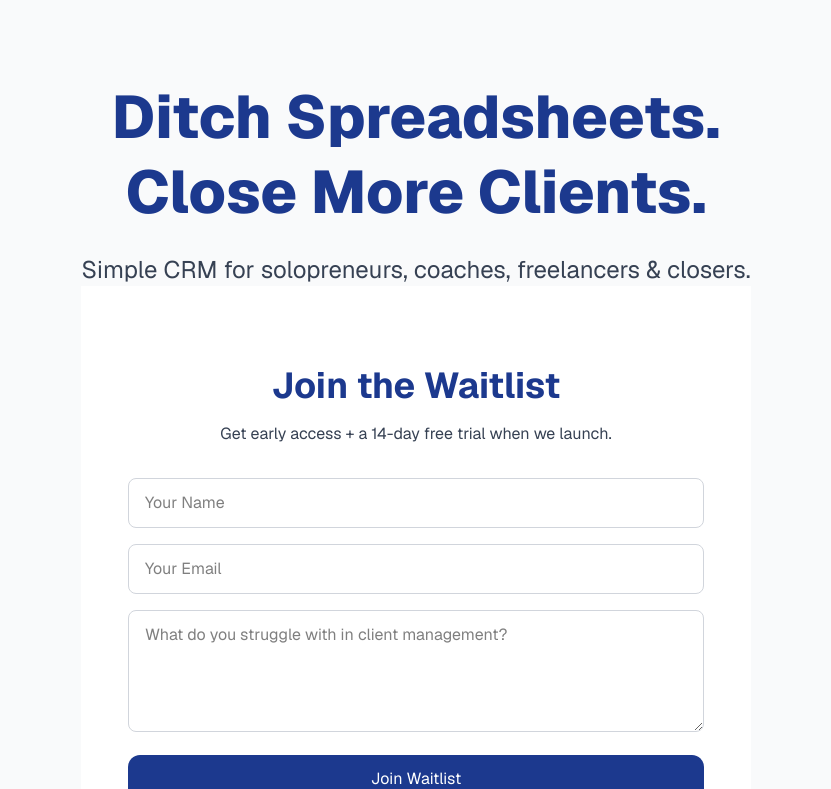
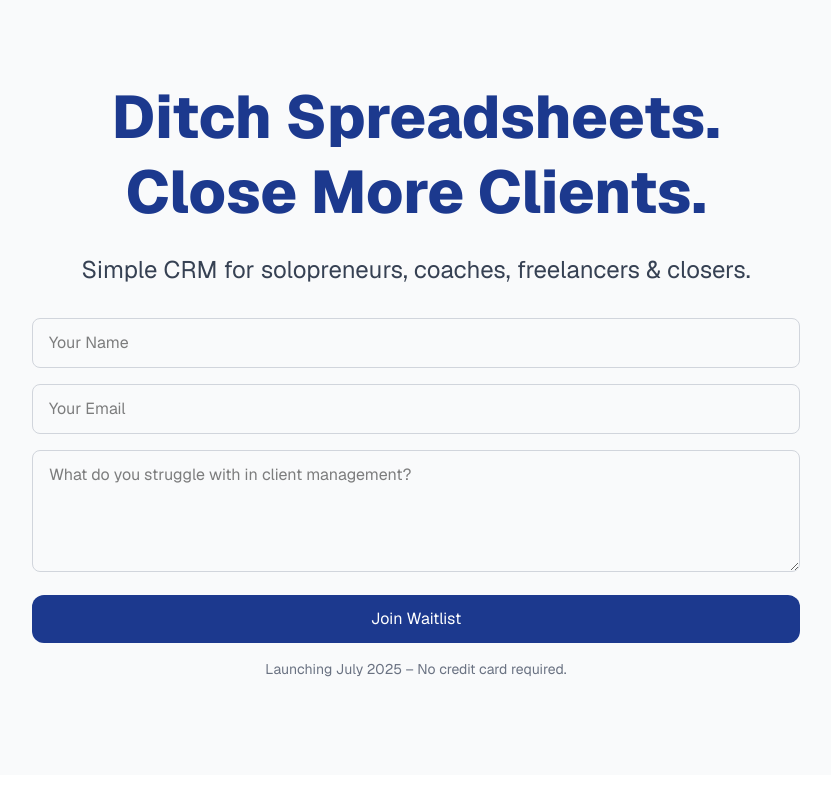
Before and after one commit to S-Somsekhar/clientnest-landing, a Next.js app: page / in a window 1280 px wide. Shown: the top 789 px of the page, without its empty margins (224-1055 px from the left). Built offline with nearby package versions, Linux system fonts and the light colour scheme.

Commit message:
added google analytics

```diff
--- /dev/null
+++ b/src/app/components/WaitlistForm.js
@@ -0,0 +1,51 @@
+// app/components/WaitlistForm.js
+"use client";
+
+export default function WaitlistForm() {
+  return (
+    <form
+      action="https://submit-form.com/bzWHu1l6p"
+      method="POST"
+      className="mt-8 space-y-4 text-left"
+    >
+      <input type="hidden" name="_redirect" value="/success" />
+      <input type="checkbox" name="_honeypot" className="hidden" style={{ display: "none" }} />
+
+      <input
+        type="text"
+        name="name"
+        placeholder="Your Name"
+        className="w-full px-4 py-3 rounded-lg border border-gray-300 text-black focus:ring-2 focus:ring-blue-900 focus:outline-none focus:border-blue-900 transition"
+        required
+      />
+      <input
+        type="email"
+        name="email"
+        placeholder="Your Email"
+        className="w-full px-4 py-3 rounded-lg border border-gray-300 text-black focus:ring-2 focus:ring-blue-900 focus:outline-none focus:border-blue-900 transition"
+        required
+      />
+      <textarea
+        name="message"
+        placeholder="What do you struggle with in client management?"
+        className="w-full px-4 py-3 rounded-lg border border-gray-300 text-black focus:ring-2 focus:ring-blue-900 focus:outline-none focus:border-blue-900 transition"
+        rows="4"
+      ></textarea>
+
+      <button
+        type="submit"
+        className="w-full bg-blue-900 text-white py-3 rounded-xl hover:bg-blue-800 active:bg-blue-950 transition-colors"
+        onClick={() => {
+          if (typeof window !== "undefined" && window.gtag) {
+            window.gtag("event", "join_waitlist_click", {
+              event_category: "CTA",
+              event_label: "Join Waitlist Section",
+            });
+          }
+        }}
+      >
+        Join Waitlist
+      </button>
+    </form>
+  );
+}
--- a/src/app/layout.js
+++ b/src/app/layout.js
@@ -30,10 +30,22 @@ export const metadata = {
 export default function RootLayout({ children }) {
   return (
     <html lang="en">
-      <head />
-      <body
-        className={`${geistSans.variable} ${geistMono.variable} antialiased`}
-      >
+      <head>
+        {/* Google Analytics */}
+        <script async src="https://www.googletagmanager.com/gtag/js?id=G-G5BJJRCYVL"></script>
+        <script
+          dangerouslySetInnerHTML={{
+            __html: `
+              window.dataLayer = window.dataLayer || [];
+              function gtag(){dataLayer.push(arguments);}
+              gtag('js', new Date());
+              gtag('config', 'G-G5BJJRCYVL');
+            `,
+          }}
+        />
+      </head>
+
+      <body className={`${geistSans.variable} ${geistMono.variable} antialiased`}>
         {children}
       </body>
     </html>
--- a/src/app/page.js
+++ b/src/app/page.js
@@ -1,5 +1,6 @@
 // src/app/page.js
 import Image from "next/image";
+import WaitlistForm from "./components/WaitlistForm";
 export const metadata = {
   title: 'ClientNest – Close More Clients, Effortlessly',
   description: 'Ditch spreadsheets. Organize your leads, follow-ups, and deals – all in one smart CRM.',
@@ -17,49 +18,7 @@ export default function Home() {
           Simple CRM for solopreneurs, coaches, freelancers & closers.
         </p>
 
-        <section className="w-full bg-white py-20 px-6">
-          <div className="max-w-xl mx-auto text-center">
-            <h2 className="text-3xl md:text-4xl font-bold text-blue-900">Join the Waitlist</h2>
-            <p className="mt-4 text-gray-700">Get early access + a 14-day free trial when we launch.</p>
-
-            <form
-              action="https://submit-form.com/bzWHu1l6p"
-              method="POST"
-              className="mt-8 space-y-4 text-left"
-            >
-              <input type="hidden" name="_redirect" value="/success" />
-              <input type="checkbox" name="_honeypot" className="hidden" style={{ display: "none" }} />
-
-              <input
-                type="text"
-                name="name"
-                placeholder="Your Name"
-                className="w-full px-4 py-3 rounded-lg border border-gray-300 text-black focus:ring-2 focus:ring-blue-900 focus:outline-none focus:border-blue-900 transition"
-                required
-              />
-              <input
-                type="email"
-                name="email"
-                placeholder="Your Email"
-                className="w-full px-4 py-3 rounded-lg border border-gray-300 text-black focus:ring-2 focus:ring-blue-900 focus:outline-none focus:border-blue-900 transition"
-                required
-              />
-              <textarea
-                name="message"
-                placeholder="What do you struggle with in client management?"
-                className="w-full px-4 py-3 rounded-lg border border-gray-300 text-black focus:ring-2 focus:ring-blue-900 focus:outline-none focus:border-blue-900 transition"
-                rows="4"
-              ></textarea>
-
-              <button
-                type="submit"
-                className="w-full bg-blue-900 text-white py-3 rounded-xl hover:bg-blue-800 active:bg-blue-950 transition-colors"
-              >
-                Join Waitlist
-              </button>
-            </form>
-          </div>
-        </section>
+      <WaitlistForm />
 
         <p className="mt-4 text-sm text-gray-500">
           Launching July 2025 – No credit card required.
```
